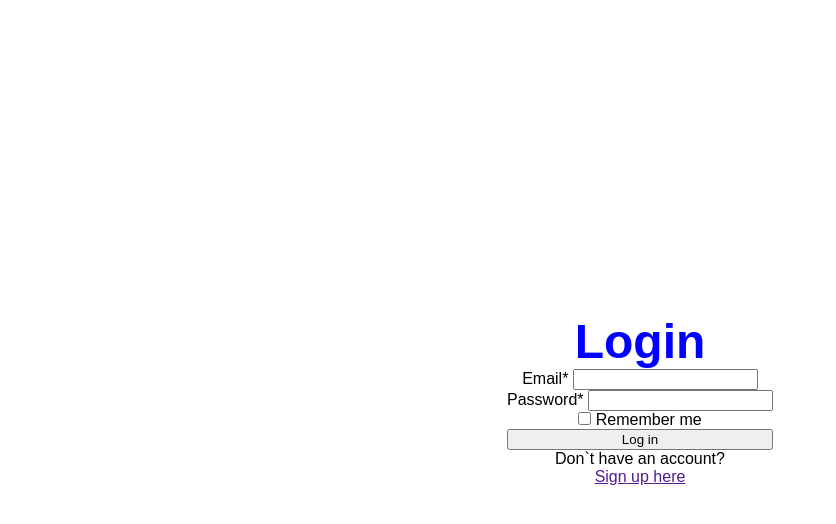
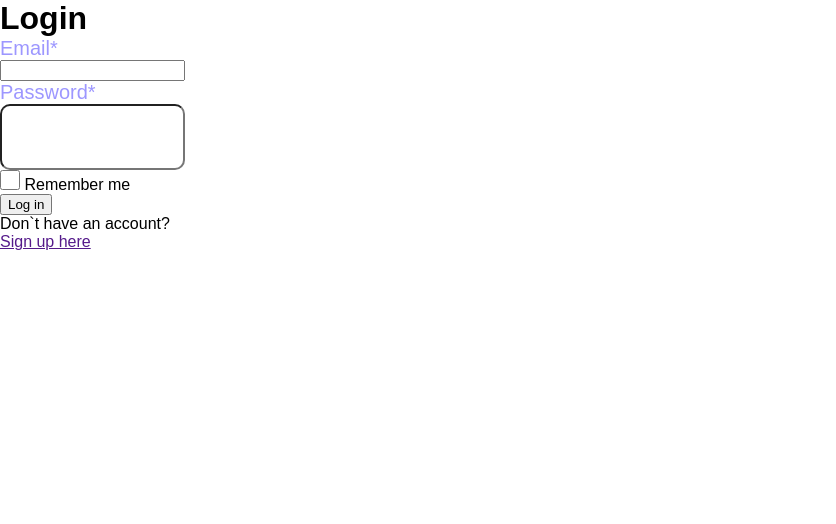
Before and after one commit to lloretaa/projekts, a plain HTML site: page index.html3.html in a window 1280 px wide. Shown: the whole page, without its empty margins (0-836 px from the left). Drawn offline with Linux system fonts and the light colour scheme.

Commit message:
Pievienoju stilus priekš label un input

```diff
--- a/index.html3.html
+++ b/index.html3.html
@@ -10,24 +10,24 @@
 
     <form class="forma">
     <h1 class="virsraksts">Login</h1>
-<div>
-    <label for="email">Email*</label>
+
+<div class="inputContainer">
+    <label for="email" class="inputLabel">Email*</label>
     <input type="text" id="email">
 </div>
 
-<div>
+<div class="inputContainer">
     <label for= "password"
-    class="password"> Password*</label>
-    <input type="text" id="password">
+    class="inputLabel"> Password*</label>
+    <input type="text" id="password" class="inputLauks">
 </div>
 
 <div>
-    <input type="checkbox" id="remember">
+    <input type="checkbox" id="remember" class="checkbox">
     <label for="remember">Remember me</label>
 </div>
 
     <button>Log in</button>
-    <div>
     <p>Don`t have an account? </p>
     <a href "#">Sign up here</a>
 </div>
--- a/style.css
+++ b/style.css
@@ -1,30 +1,55 @@
-*{
-margin:0;
+* {
+margin: 0;
+box sizing: border-box;
+}
 
-box-sizing: border box;
-}
 body{
 font-family: Arial, Helvetica, sans-serif;
 display: flex;
-justify-content: center;
-align-items:center;
+justify content: center;
+alighn-items: center;
 height: 100vh;
-/* viewport height in viewport width*/
 
 }
-.virsraksts{
+.virsraksts
 font-size: 48px;
-color: blue;
-font-weight: bold;
+color: #6C63FF
+font-weight : bold;
+
 }
 .forma{
 display: flex;
 flex-direction: column;
-text-align: center;
+alighn-items: center;
+width: 410px;
+}
+
+.inputLabel{
+color: #9D97FF;
+font-size: 20px;
+font weight: bold;
+
+}
+.inputContainer{
+display:flex;
+flex-direction: column;
+width: 100%;
+}
+.inputLauks{
+height:60px;
+norder:2px solid #797979;
+border-radius: 10px;
+}
+.checkbox{
+height: 20px;
+width: 20px;
 
 
 }
-.email
+.rememberMe{
+font-size: 20px;
+font-weight: bold;
+color: #7A7A7A;
+
+
 }
-.password
-}
```
